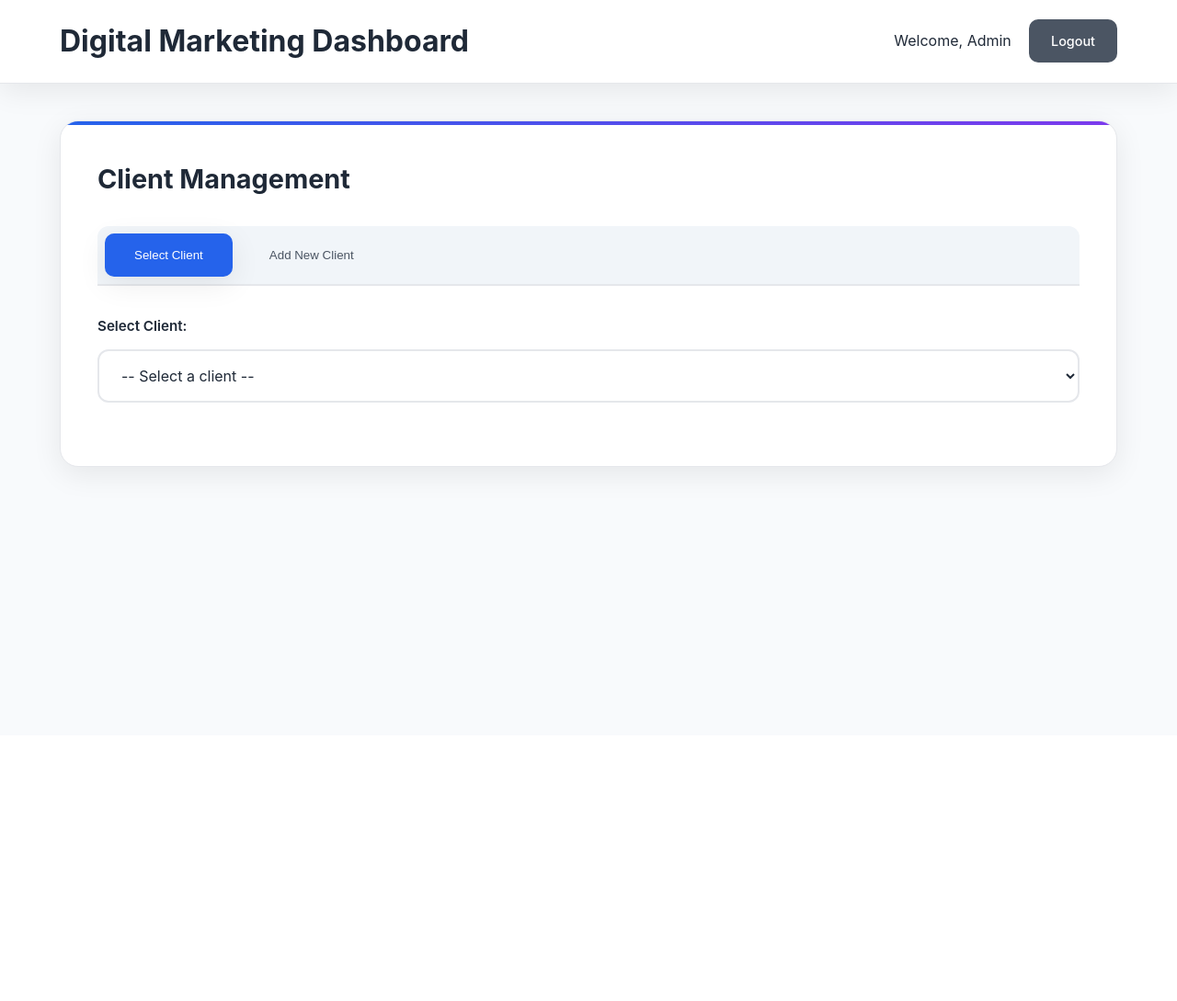
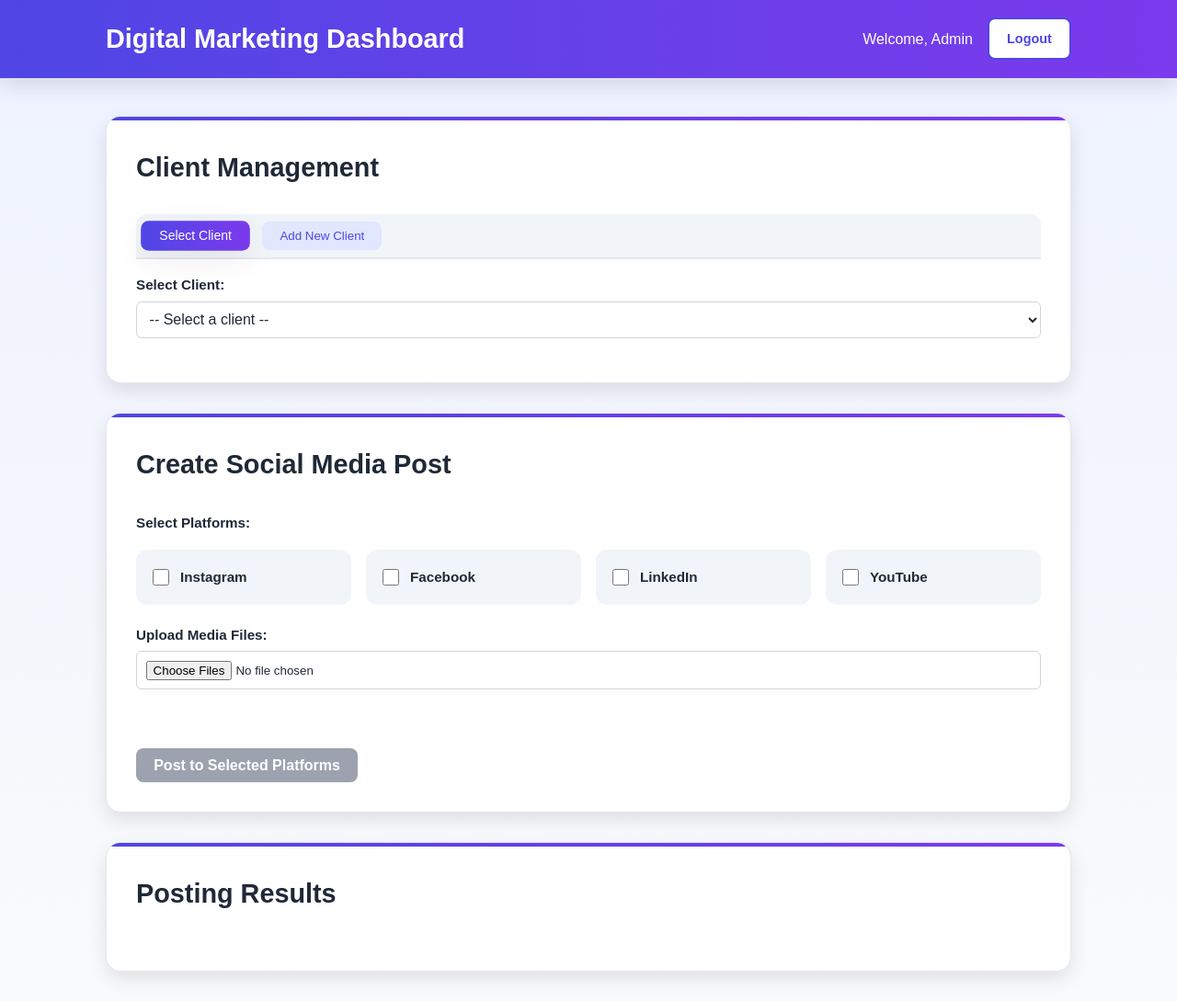
Before and after one commit to prasad111-dev/digital_marketing_app, a Flask app: page /dashboard in a window 1280 px wide. Shown: the whole page at 92% size. Before the commit the page ends 525 px from the top, so only its background shows below. Run offline with Flask 3, Linux system fonts and the light colour scheme; the visitor is signed in with stand-in values (Sample User, id 1).

Commit message:
Update dashboard.html

```diff
--- a/templates/dashboard.html
+++ b/templates/dashboard.html
@@ -5,6 +5,186 @@
     <meta name="viewport" content="width=device-width, initial-scale=1.0">
     <title>Dashboard - Digital Marketing App</title>
     <link rel="stylesheet" href="{{ url_for('static', filename='css/style.css') }}">
+    <style>
+        /* ==== Modern Color Theme ==== */
+        :root {
+            --primary-color: #4f46e5;
+            --primary-gradient: linear-gradient(90deg, #4f46e5, #7c3aed);
+            --secondary-color: #f9fafb;
+            --accent-color: #06b6d4;
+            --text-color: #1f2937;
+            --card-bg: #ffffff;
+            --shadow: 0 8px 20px rgba(0,0,0,0.1);
+            --transition: all 0.3s ease;
+        }
+
+        body {
+            font-family: "Poppins", sans-serif;
+            background: linear-gradient(180deg, #eef2ff, #f9fafb);
+            margin: 0;
+            color: var(--text-color);
+            transition: var(--transition);
+        }
+
+        .header {
+            background: var(--primary-gradient);
+            color: white;
+            padding: 1.2rem 0;
+            box-shadow: var(--shadow);
+            animation: fadeInDown 1s ease;
+        }
+
+        .container {
+            width: 90%;
+            margin: auto;
+            max-width: 1100px;
+        }
+
+        .header h1 {
+            margin: 0;
+            font-size: 1.8rem;
+            font-weight: 600;
+        }
+
+        .header-actions {
+            float: right;
+            display: flex;
+            align-items: center;
+            gap: 1rem;
+        }
+
+        .btn-primary, .btn-secondary {
+            padding: 0.6rem 1.2rem;
+            border-radius: 8px;
+            border: none;
+            cursor: pointer;
+            font-weight: 600;
+            transition: var(--transition);
+        }
+
+        .btn-primary {
+            background: var(--primary-gradient);
+            color: #fff;
+        }
+
+        .btn-primary:hover {
+            transform: scale(1.05);
+            background: linear-gradient(90deg, #7c3aed, #4f46e5);
+        }
+
+        .btn-secondary {
+            background: #fff;
+            color: var(--primary-color);
+            border: 2px solid var(--primary-color);
+        }
+
+        .btn-secondary:hover {
+            background: var(--primary-color);
+            color: #fff;
+            transform: scale(1.05);
+        }
+
+        main {
+            margin-top: 2rem;
+            animation: fadeIn 1s ease;
+        }
+
+        .card {
+            background: var(--card-bg);
+            border-radius: 16px;
+            box-shadow: var(--shadow);
+            padding: 2rem;
+            margin-bottom: 2rem;
+            transition: var(--transition);
+            animation: slideUp 0.8s ease;
+        }
+
+        .card:hover {
+            transform: translateY(-4px);
+            box-shadow: 0 12px 24px rgba(0,0,0,0.1);
+        }
+
+        .tabs {
+            display: flex;
+            gap: 1rem;
+            margin-bottom: 1rem;
+        }
+
+        .tab-btn {
+            background: #e0e7ff;
+            color: var(--primary-color);
+            border: none;
+            padding: 0.5rem 1.2rem;
+            border-radius: 8px;
+            cursor: pointer;
+            transition: var(--transition);
+        }
+
+        .tab-btn.active, .tab-btn:hover {
+            background: var(--primary-gradient);
+            color: #fff;
+            transform: scale(1.05);
+        }
+
+        .form-group {
+            margin-bottom: 1rem;
+            display: flex;
+            flex-direction: column;
+        }
+
+        label {
+            font-weight: 600;
+            margin-bottom: 0.3rem;
+        }
+
+        input, select {
+            padding: 0.6rem;
+            border: 1px solid #d1d5db;
+            border-radius: 6px;
+            transition: var(--transition);
+        }
+
+        input:focus, select:focus {
+            border-color: var(--primary-color);
+            box-shadow: 0 0 4px var(--accent-color);
+            outline: none;
+        }
+
+        .client-info, .media-previews, #posting-results {
+            animation: fadeIn 0.8s ease;
+        }
+
+        /* Media Previews */
+        .media-previews img, .media-previews video {
+            width: 120px;
+            height: 120px;
+            border-radius: 12px;
+            margin: 0.5rem;
+            object-fit: cover;
+            box-shadow: var(--shadow);
+            transition: var(--transition);
+        }
+
+        .media-previews img:hover, .media-previews video:hover {
+            transform: scale(1.05);
+        }
+
+        /* Animations */
+        @keyframes fadeIn {
+            from { opacity: 0; transform: translateY(10px); }
+            to { opacity: 1; transform: translateY(0); }
+        }
+
+        @keyframes fadeInDown {
+            from { opacity: 0; transform: translateY(-20px); }
+            to { opacity: 1; transform: translateY(0); }
+        }
+
+        @keyframes slideUp {
+            from { opacity: 0; transform: translateY(30px); }
+            to { opacity: 1; transform: translateY(0); }
+        }
+    </style>
 </head>
 <body>
     <header class="header">
@@ -43,7 +223,7 @@
             </div>
 
             <!-- Add Client Tab -->
-            <div id="add-client" class="tab-content">
+            <div id="add-client" class="tab-content" style="display: none;">
                 <form id="add-client-form">
                     <div class="form-group">
                         <label for="client-name">Client Name *</label>
@@ -55,35 +235,13 @@
                         <input type="email" id="client-email" name="email">
                     </div>
 
-                    <h4>Social Media Tokens</h4>
-
-                    <div class="form-group">
-                        <label for="instagram-token">Instagram Token</label>
-                        <input type="text" id="instagram-token" name="instagram_token">
-                    </div>
-
-                    <div class="form-group">
-                        <label for="facebook-token">Facebook Token</label>
-                        <input type="text" id="facebook-token" name="facebook_token">
-                    </div>
-
-                    <div class="form-group">
-                        <label for="linkedin-token">LinkedIn Token</label>
-                        <input type="text" id="linkedin-token" name="linkedin_token">
-                    </div>
-
-                    <div class="form-group">
-                        <label for="youtube-token">YouTube Token</label>
-                        <input type="text" id="youtube-token" name="youtube_token">
-                    </div>
-
                     <button type="submit" class="btn-primary">Add Client</button>
                 </form>
             </div>
         </section>
 
         <!-- Post Creation Section -->
-        <section class="card" id="post-creation-section" style="display: none;">
+        <section class="card" id="post-creation-section">
             <h2>Create Social Media Post</h2>
 
             <!-- Platform Selection -->
@@ -124,12 +282,33 @@
         </section>
 
         <!-- Results Section -->
-        <section class="card" id="results-section" style="display: none;">
+        <section class="card" id="results-section">
             <h2>Posting Results</h2>
             <div id="posting-results"></div>
         </section>
     </main>
 
-    <script src="{{ url_for('static', filename='js/app.js') }}"></script>
+    <script>
+        // Tab Switching Logic
+        const tabButtons = document.querySelectorAll(".tab-btn");
+        const tabContents = document.querySelectorAll(".tab-content");
+        const postSection = document.getElementById("post-creation-section");
+
+        tabButtons.forEach(btn => {
+            btn.addEventListener("click", () => {
+                tabButtons.forEach(b => b.classList.remove("active"));
+                tabContents.forEach(c => c.style.display = "none");
+                btn.classList.add("active");
+                document.getElementById(btn.dataset.tab).style.display = "block";
+
+                // Hide or show post creation section
+                if (btn.dataset.tab === "add-client") {
+                    postSection.style.display = "none";
+                } else {
+                    postSection.style.display = "block";
+                }
+            });
+        });
+    </script>
 </body>
 </html>
```
